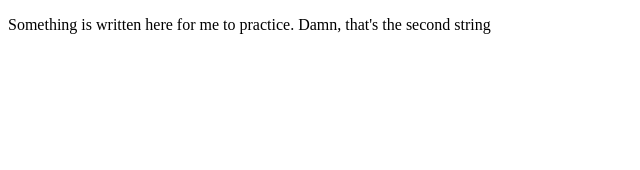
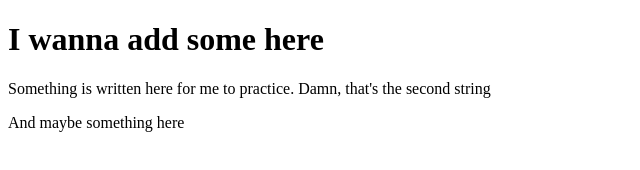
Before and after one commit to CyberSARex/testingGit, a plain HTML site: page index.html in a window 1280 px wide. Shown: the whole page, without its empty margins (0-640 px from the left). Drawn offline with Linux system fonts and the light colour scheme.

Commit message:
updated text with adding new lines

```diff
--- a/index.html
+++ b/index.html
@@ -6,9 +6,11 @@
     <title>Document</title>
   </head>
   <body>
+    <h1>I wanna add some here</h1>
     <p>
       Something is written here for me to practice. Damn, that's the second
       string
     </p>
+    <p>And maybe something here</p>
   </body>
 </html>
```
